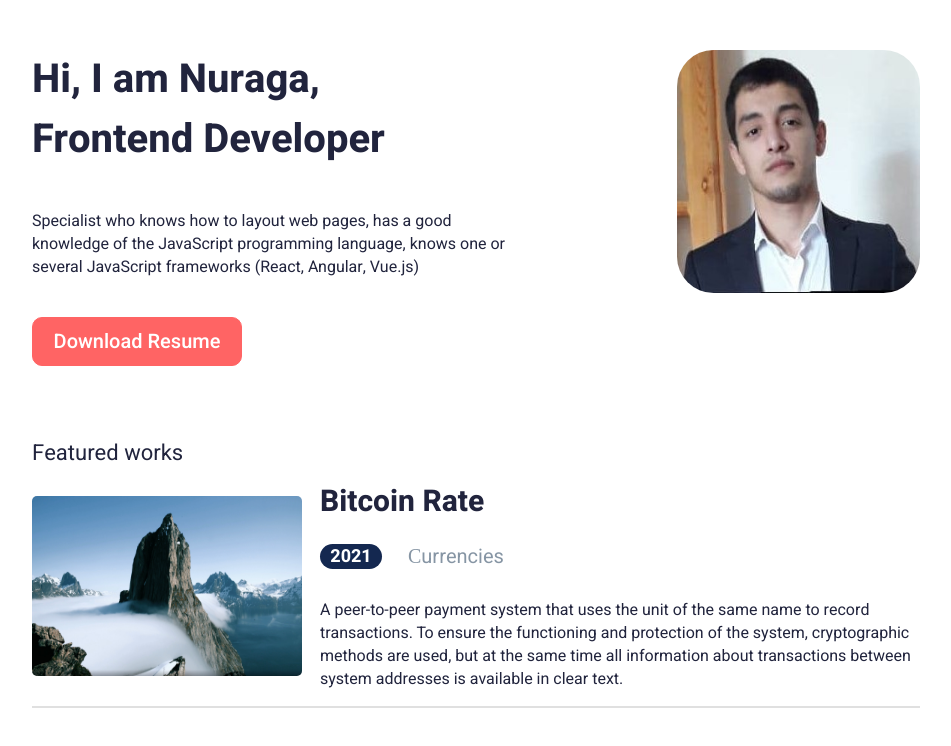
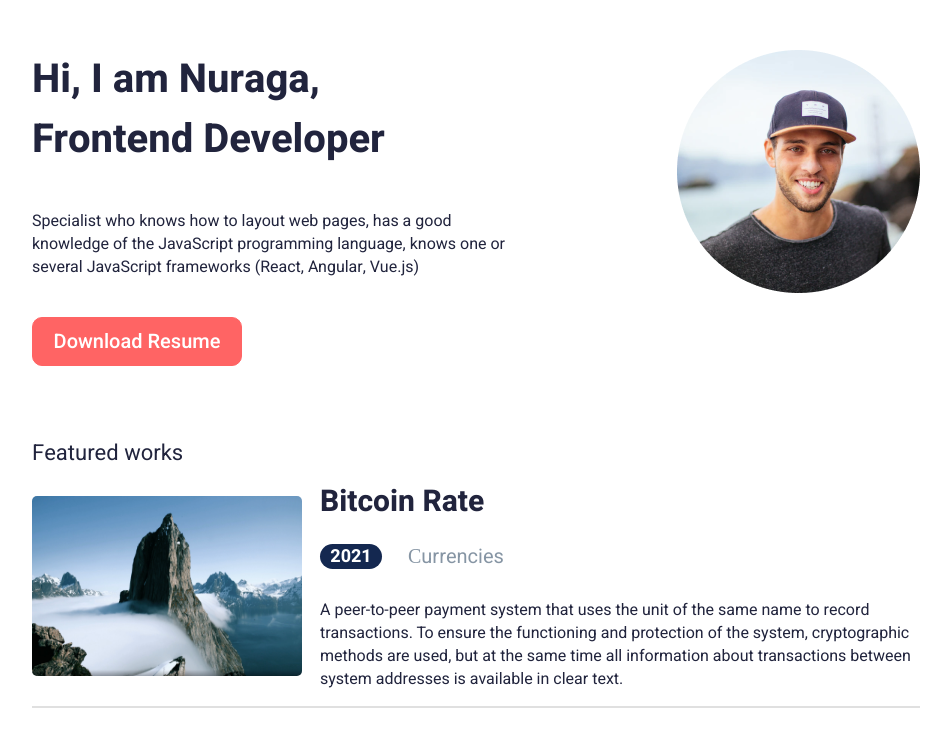
Before and after one commit to nuraga123/projecthotel, a React (Create React App) app: page / in a window 1280 px wide. Shown: the top 746 px of the page, without its empty margins (164-1115 px from the left). Built offline with nearby package versions, Linux system fonts and the light colour scheme.

Commit message:
foto ava

```diff
--- a/src/components/Header/Header.js
+++ b/src/components/Header/Header.js
@@ -24,7 +24,7 @@ const Header = () => {
             </a>
           </div>
           <div>
-            <img className="ava" src="Img/nuraga1.jpg" alt="nuraga"/>
+            <img className="ava" src="Img/ava1.png" alt="nuraga"/>
           </div>
         </header>
     )
```
